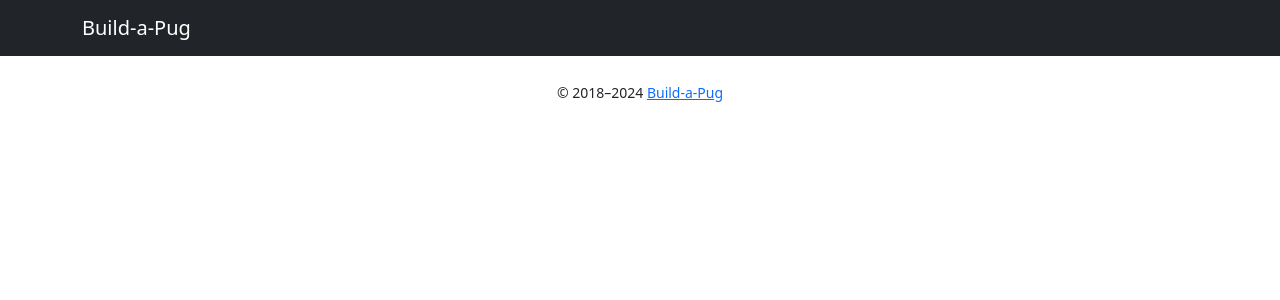
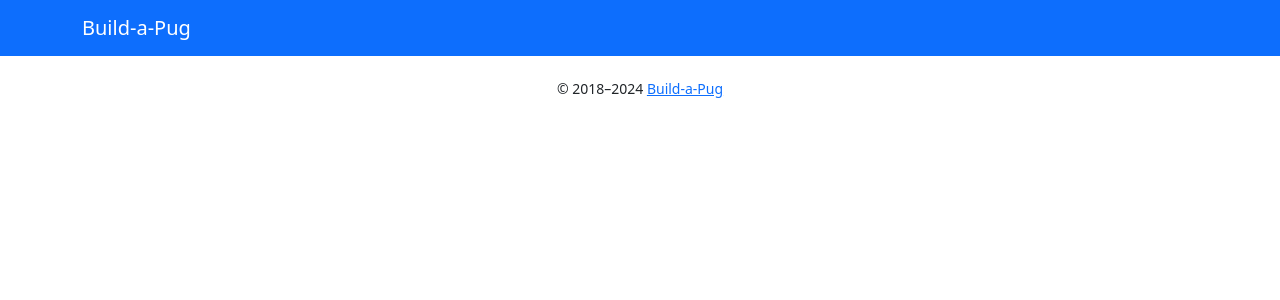
Before and after one commit to liz-acosta/testing-strategies-for-python, a Flask app: template templates/base.html in a window 1280 px wide. Shown: the top 300 px of the page. Run offline with Flask 3, Linux system fonts and the light colour scheme; the template is opened without the code that fills it, so the values that code supplies are empty; parts of the project's set-up code (start-up, migrations or seed data) failed here and were passed over; some libraries are stand-ins or nearby versions.

Commit message:
update navbar style

```diff
--- a/templates/base.html
+++ b/templates/base.html
@@ -26,7 +26,7 @@
 </head>
 
 <body>
-    <nav class="navbar navbar-expand-lg navbar-dark bg-dark mb-4">
+    <nav class="navbar navbar-expand-lg bg-primary" data-bs-theme="dark">
         <div class="container">
             <a href="../" class="navbar-brand">Build-a-Pug</a>
         </div>
```
